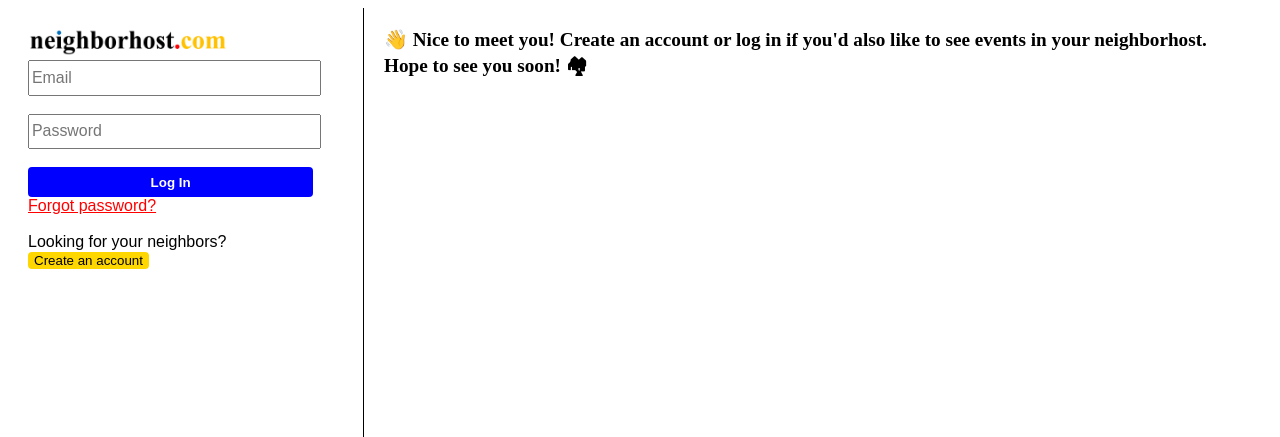
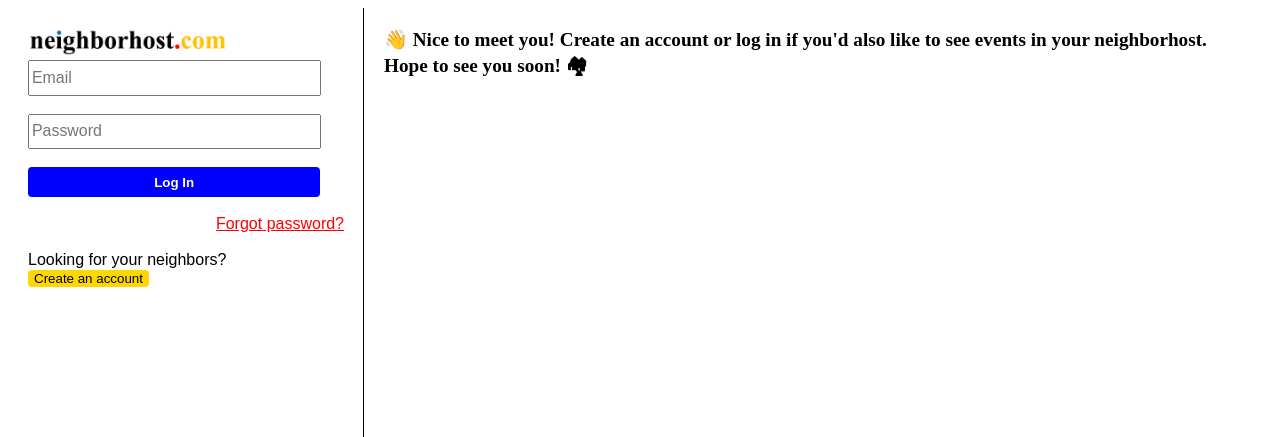
Before and after one commit to jamesdavidyu/neighborhost_python, a Django app: template app/templates/index.html in a window 1280 px wide. Shown: the top 437 px of the page. Run offline with Django 5.2, Linux system fonts and the light colour scheme; the template is opened without the code that fills it, so the values that code supplies are empty.

Commit message:
update formatting of login button

```diff
--- a/app/templates/index.html
+++ b/app/templates/index.html
@@ -159,11 +159,12 @@
                 <br>
                 <!---- 2F. USER SUBMITS LOGIN INFO ---->
                 <div>
-                    <input type="submit" value="Log In" class="round_button" style="height:30px; width:90.25%; background-color:blue; color:white; cursor:pointer; font-family:Arial, Helvetica, sans-serif; font-weight:bold; border:none">
+                    <input type="submit" value="Log In" class="round_button" style="height:30px; width:92.50%; background-color:blue; color:white; cursor:pointer; font-family:Arial, Helvetica, sans-serif; font-weight:bold; border:none">
                 </div>
             </form>
+            <br>
             <!-- 2G. LINKS TO PAGE FOR USER TO RESET PASSWORD -->
-            <nav>
+            <nav align="right">
                 <a href="{% static 'forgot_password.html' %}" style="color:red; cursor:pointer; font-family:Arial, Helvetica, sans-serif">Forgot password?</a>
             </nav>
             <!-- 2H. ADDS A SPACE BETWEEN LOGIN BUTTON AND SIGNUP BUTTON -->
```
Also changed, not shown: 1 other file.
